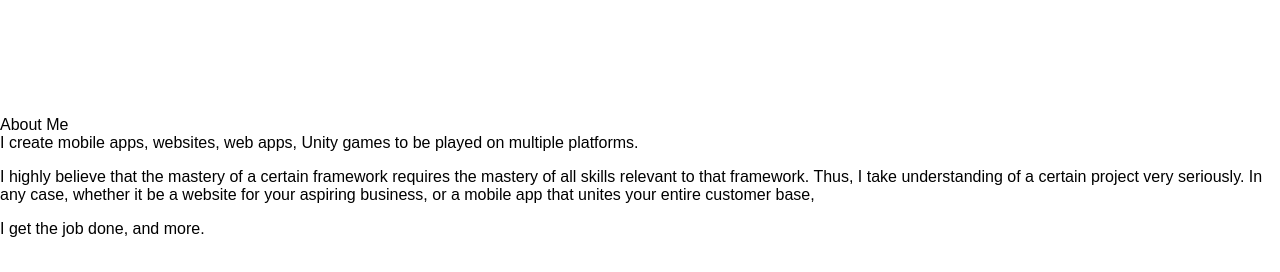
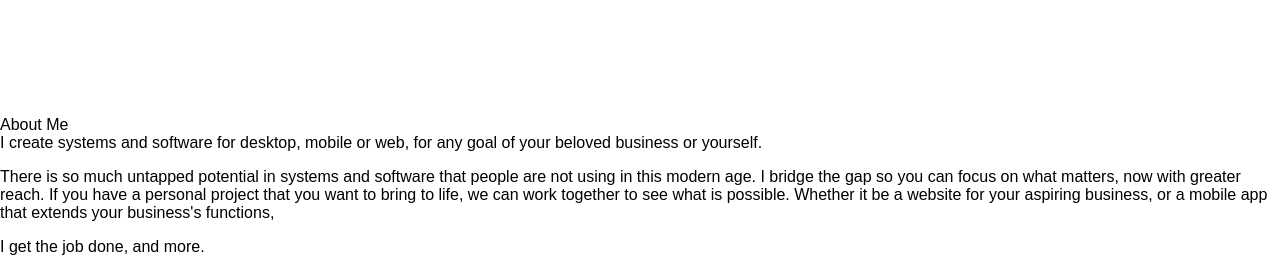
Before and after one commit to OverdriveNGain/portfolio, a React (Create React App) app: page / in a window 1280 px wide. Shown: the part 880-1152 px from the top of the page. Built offline with nearby package versions, Linux system fonts and the light colour scheme.

Commit message:
Updated landing page info

```diff
--- a/src/components/Landing.js
+++ b/src/components/Landing.js
@@ -87,8 +87,8 @@ const Landing = () => {
                 <div style={{ padding: `${breakpointSelector(30, 60, null, 80, 100, 120)}px 0px` }}>
                     <div className="align-middle container py-3 text-center text-light h-100 px-3 px-sm-5">
                         <div className="display-1 m-3 font-title">About Me</div>
-                        <div className="mb-3">I create mobile apps, websites, web apps, Unity games to be played on multiple platforms.</div>
-                        <p> I highly believe that the mastery of a certain framework requires the mastery of all skills relevant to that framework. Thus, I take understanding of a certain project very seriously. In any case, whether it be a website for your aspiring business, or a mobile app that unites your entire customer base,</p>
+                        <div className="mb-3">I create systems and software for desktop, mobile or web, for any goal of your beloved business or yourself.</div>
+                        <p>There is so much untapped potential in systems and software that people are not using in this modern age. I bridge the gap so you can focus on what matters, now with greater reach. If you have a personal project that you want to bring to life, we can work together to see what is possible. Whether it be a website for your aspiring business, or a mobile app that extends your business's functions,</p>
                         <p className="lead fw-bold">I get the job done, and more.</p>
                     </div>
                 </div>
```
